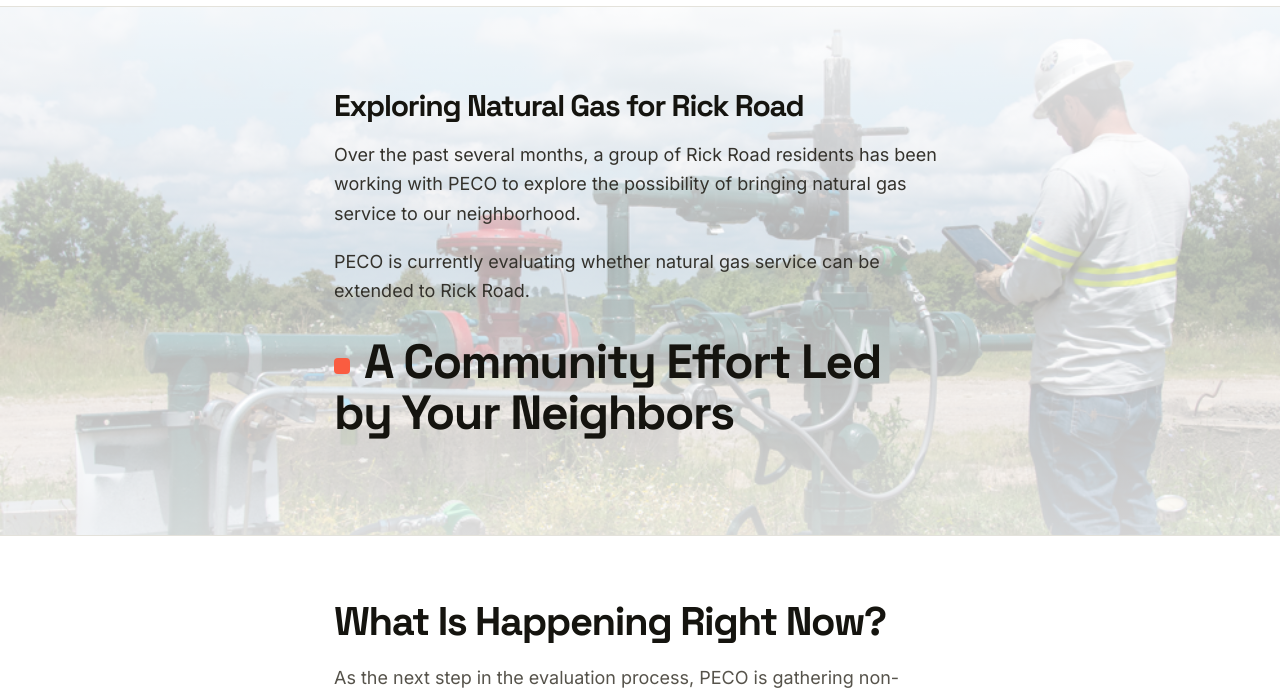
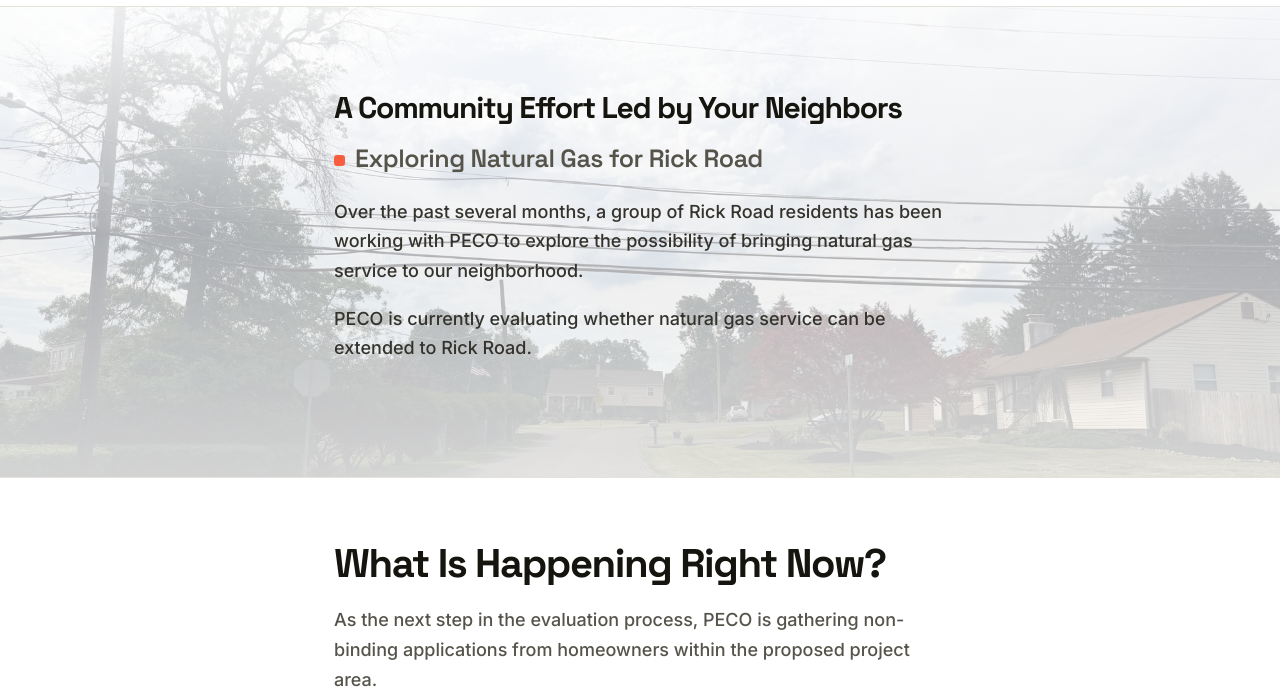
Before and after one commit to Kazmenko-Vasyl/rickroadneighbors, a website: page public/index.html in a window 1280 px wide. Shown: the part 54-753 px from the top of the page. Drawn offline with Linux system fonts and the light colour scheme.

Commit message:
Reorder sections to match approved copy; fix tangled hero/section markup
- Section order: What's Happening, Not Sure, Ready To Help, How Does My
  Application Help, Neighborhood Update, A Small Thank You, Rebates,
  Questions, Together
- Rebuilt What's Happening + Not Sure as clean sibling sections (removed
  nested/duplicate markup), bands still alternate
- Hero: A Community Effort (h1, 30px) over Exploring Natural Gas (25px,
  coral square); p weight 500; smaller "expressing interest"; orange ✕ marks
- Real Rick Road photo (hero.jpg) as faded hero backdrop

Co-Authored-By: Claude Opus 4.8 (1M context) <noreply@anthropic.com>

```diff
--- a/public/index.html
+++ b/public/index.html
@@ -75,6 +75,9 @@
       }
       a {
         color: inherit;
+      }
+      p {
+        font-weight: 500;
       }
       .col {
         max-width: var(--col);
@@ -223,7 +226,7 @@
         position: absolute;
         inset: 0;
         z-index: 0;
-        background: url("energy.png") center 52% / cover no-repeat;
+        background: url("hero.jpg") center 42% / cover no-repeat;
         opacity: 0.5;
       }
       .hero .veil {
@@ -250,29 +253,30 @@
         margin: 0 0 22px;
       }
       .hero h1 {
-        font-size: clamp(22px, 3.8vw, 30px);
+        font-size: 30px;
+        line-height: 1.12;
         margin: 0 0 18px;
       }
       .hero p {
         color: #34322c;
         margin: 0 0 18px;
       }
-      .hero .hero-headline {
+      .hero .hero-sub {
         font-family: var(--display);
-        font-size: clamp(30px, 5.4vw, 48px);
-        font-weight: 700;
-        line-height: 1.07;
-        letter-spacing: -0.03em;
-        color: var(--ink);
-        margin: 30px 0 0;
+        font-size: 25px;
+        font-weight: 600;
+        line-height: 1.2;
+        letter-spacing: -0.02em;
+        color: var(--ink-soft);
+        margin: 0 0 24px;
       }
-      .hero-headline .sq {
+      .hero .sq {
         display: inline-block;
-        width: 16px;
-        height: 16px;
-        border-radius: 4px;
+        width: 11px;
+        height: 11px;
+        border-radius: 3px;
         background: var(--accent);
-        margin-right: 14px;
+        margin-right: 10px;
         vertical-align: middle;
       }
 
@@ -334,12 +338,12 @@
       }
       .notlist .x {
         flex: none;
-        color: var(--muted);
+        color: var(--accent);
         font-weight: 700;
       }
       .express {
         font-family: var(--display);
-        font-size: clamp(24px, 3.4vw, 32px);
+        font-size: clamp(20px, 2.8vw, 26px);
         line-height: 1.2;
         letter-spacing: -0.025em;
         color: var(--ink);
@@ -685,7 +689,11 @@
       <div class="bg" aria-hidden="true"></div>
       <div class="veil" aria-hidden="true"></div>
       <div class="col">
-        <h1>Exploring Natural Gas for Rick Road</h1>
+        <h1>A Community Effort Led by Your Neighbors</h1>
+        <p class="hero-sub">
+          <span class="sq" aria-hidden="true"></span>Exploring Natural Gas for
+          Rick Road
+        </p>
         <p>
           Over the past several months, a group of Rick Road residents has been
           working with PECO to explore the possibility of bringing natural gas
@@ -694,10 +702,6 @@
         <p>
           PECO is currently evaluating whether natural gas service can be
           extended to Rick Road.
-        </p>
-        <p class="hero-headline">
-          <span class="sq" aria-hidden="true"></span>A Community Effort Led by
-          Your Neighbors
         </p>
       </div>
     </header>
@@ -728,8 +732,25 @@
       </div>
     </section>
 
+    <!-- NOT SURE YOU WOULD EVER SWITCH -->
+    <section class="bg-blue">
+      <div class="col">
+        <h2>Not Sure You Would Ever Switch?</h2>
+
+        <p>
+          Even if you’re unsure whether you would ever connect to natural gas,
+          your application still helps PECO evaluate the project and helps
+          reduce project costs for Rick Road.
+        </p>
+        <p class="ink">
+          The application takes about five minutes, costs nothing, and does not
+          commit you to anything.
+        </p>
+      </div>
+    </section>
+
     <!-- READY TO HELP -->
-    <section class="bg-yellow">
+    <section>
       <div class="col">
         <h2>Ready To Help?</h2>
         <ul class="checks">
@@ -761,7 +782,7 @@
     </section>
 
     <!-- HOW DOES MY APPLICATION HELP -->
-    <section>
+    <section class="bg-blue">
       <div class="col">
         <h2>How Does My Application Help?</h2>
         <p>
@@ -798,27 +819,6 @@
       </div>
     </section>
 
-    <!-- NOT SURE YOU WOULD EVER SWITCH -->
-    <section class="bg-blue">
-      <div class="col">
-        <h2>Not Sure You Would Ever Switch?</h2>
-        <p>
-          According to PECO, every completed application helps reduce project
-          costs for Rick Road and helps PECO evaluate the opportunity for our
-          neighborhood.
-        </p>
-        <p>
-          Even if you’re unsure whether you would ever connect to natural gas,
-          your application still helps PECO evaluate the project and helps
-          reduce project costs for Rick Road.
-        </p>
-        <p class="ink">
-          The application takes about five minutes, costs nothing, and does not
-          commit you to anything.
-        </p>
-      </div>
-    </section>
-
     <!-- NEIGHBORHOOD UPDATE -->
     <section>
       <div class="col">
@@ -830,10 +830,6 @@
         <p>
           PECO is continuing to gather non-binding applications from homeowners
           within the proposed project area as part of its review process.
-        </p>
-        <p>
-          According to PECO, every additional application helps reduce project
-          costs and helps PECO evaluate the opportunity for Rick Road.
         </p>
         <p>
           PECO has currently extended the non-binding application period
```
Also changed, not shown: public/hero.jpg (added), 8 other files.
